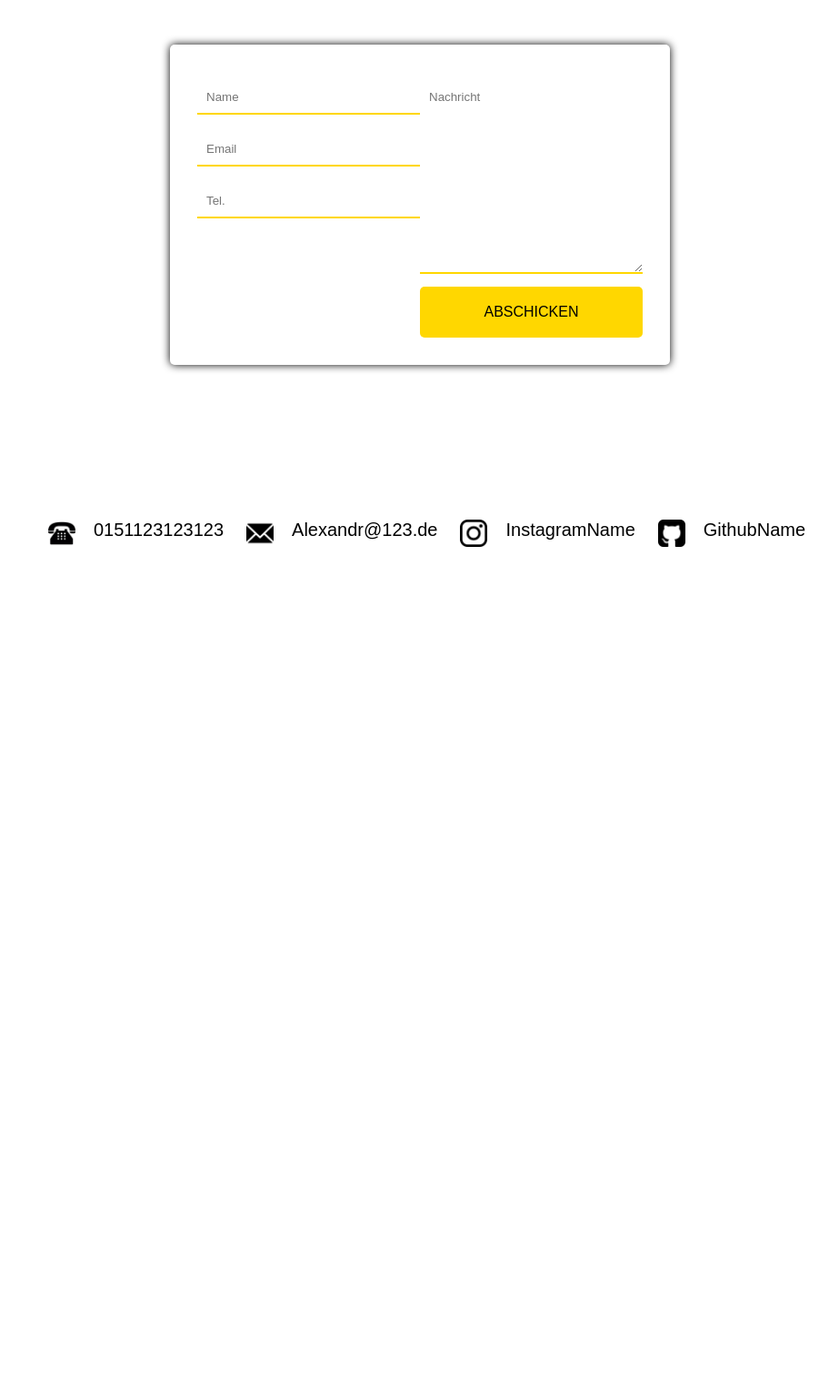
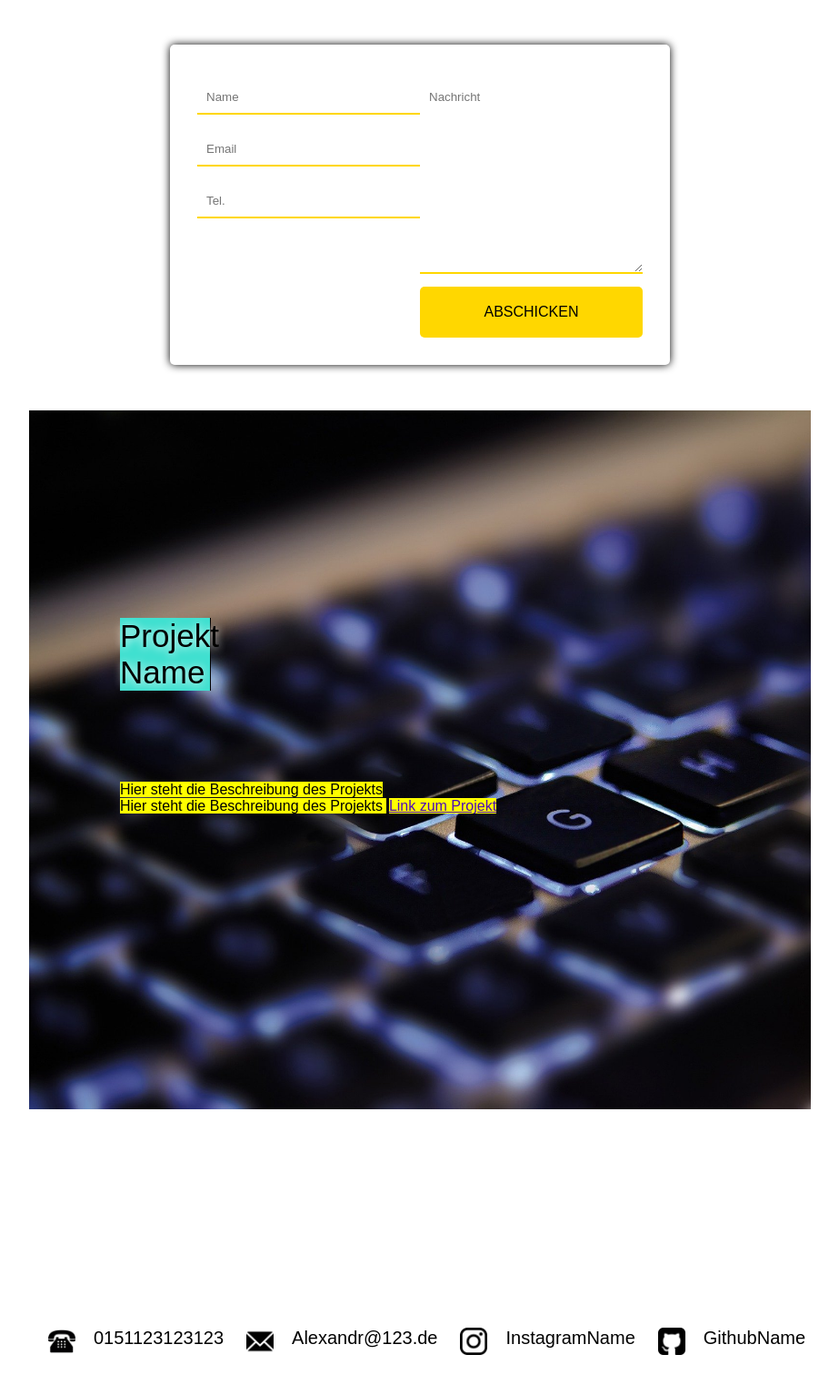
Before and after one commit to AlexandrIampolskiy/portfolio5000, a PHP site: page / in a window 1280 px wide. Shown: the part 2080-3613 px from the top of the page at 91% size, without its empty margins (178-1101 px from the left). Before the commit the page ends 2681 px from the top, so only its background shows below. Run offline with PHP 8.4, Linux system fonts and the light colour scheme; the visitor is signed in with stand-in values (Sample User, id 1); some libraries are stand-ins or nearby versions; some web fonts are replaced.

Commit message:
Add files via upload

```diff
--- a/index.php
+++ b/index.php
@@ -78,7 +78,7 @@
             <div class="portfolio-card-wrapper">
                 <div class="portfolio-card-image" style="background-image: url(img/java.jpg);"></div>
                 <div class="card-content-wrapper">
-                    <div class="card-content-logo">Java<!-- <img src="csharp.png" alt=""> --></div>
+                    <div class="card-content-logo">Java<!-- <img src="java.png" alt=""> --></div>
                     <div class="card-content-text">Hier steht etwas über meine Erfahrung mit Java</div>
                     <div class="skills">
                         <li>
@@ -90,7 +90,7 @@
             <div class="portfolio-card-wrapper">
                 <div class="portfolio-card-image" style="background-image: url(img/c++.jpg);"></div>
                 <div class="card-content-wrapper">
-                    <div class="card-content-logo">C++<!-- <img src="csharp.png" alt=""> --></div>
+                    <div class="card-content-logo">C++<!-- <img src="c++.png" alt=""> --></div>
                     <div class="card-content-text">Hier steht etwas über meine Erfahrung mit C++</div>
                     <div class="skills">
                         <li>
@@ -140,9 +140,84 @@
 
         </div>
     </section>
+
+
+    <section class="slider">
+        <div class="carousel-container">
+            <i id=btnPrev class="fas fa-arrow-left"></i>
+            <i id=btnNext class="fas fa-arrow-right"></i>
+            <div class="carousel-slide">
+                <div class="img-wrap">
+                    <img src="img/keyboard.jpg" alt="" width=1024px height=768px id=lastClone>
+                    <span class="img-text">
+                        <h1>Projekt Name</h1>Hier steht die Beschreibung des Projekts <br> Hier steht die Beschreibung des
+                        Projekts
+                    </span>
+                    <a class="link" href="google.com">Link zum Projekt</a>
+                </div>
+
+                <div class="img-wrap">
+                    <img src="img/java.jpg" alt="" width=1024px height=768px>
+                    <span class="img-text">
+                        <h1>Projekt Name</h1>Hier steht die Beschreibung des Projekts <br> Hier steht die Beschreibung des
+                        Projekts
+                    </span>
+                    <a class="link" href="google.com">Link zum Projekt</a>
+                </div>
+
+                <div class="img-wrap">
+                    <img src="img/css.jpg" alt="" width=1024px height=768px>
+                    <span class="img-text">
+                        <h1>Projekt Name</h1>Hier steht die Beschreibung des Projekts <br> Hier steht die Beschreibung des
+                        Projekts
+                    </span>
+                    <a class="link" href="google.com">Link zum Projekt</a>
+                </div>
+
+                <div class="img-wrap">
+                    <img src="img/javascript.jpg" alt="" width=1024px height=768px>
+                    <span class="img-text">
+                        <h1>Projekt Name</h1>Hier steht die Beschreibung des Projekts <br> Hier steht die Beschreibung des
+                        Projekts
+                    </span>
+                    <a class="link" href="google.com">Link zum Projekt</a>
+                </div>
+
+                <div class="img-wrap">
+                    <img src="img/csharp.jpg" alt="" width=1024px height=768px>
+                    <span class="img-text">
+                        <h1>Projekt Name</h1>Hier steht die Beschreibung des Projekts <br> Hier steht die Beschreibung des
+                        Projekts
+                    </span>
+                    <a class="link" href="google.com">Link zum Projekt</a>
+                </div>
+
+                <div class="img-wrap">
+                    <img src="img/keyboard.jpg" alt="" width=1024px height=768px>
+                    <span class="img-text">
+                        <h1>Projekt Name</h1>Hier steht die Beschreibung des Projekts <br> Hier steht die Beschreibung des
+                        Projekts
+                    </span>
+                    <a class="link" href="google.com">Link zum Projekt</a>
+                </div>
+
+                <div class="img-wrap">
+                    <img src="img/java.jpg" alt="" width=1024px height=768px id=firstClone>
+                    <span class="img-text">
+                        <h1>Projekt Name</h1>Hier steht die Beschreibung des Projekts <br> Hier steht die Beschreibung des
+                        Projekts
+                    </span>
+                    <a class="link" href="google.com">Link zum Projekt</a>
+                </div>
+            </div>
+        </div>
+    </section>
+
+
 </main>
 
 <?php
-require('footer.php');
+    require('footer.php');
 ?>
+
 </body>
--- a/style.css
+++ b/style.css
@@ -442,6 +442,84 @@ main .txt, h1 {
     border-radius: 5px;
 }
 
+
+
+/* Slider ______________________________________________________ */
+
+
+    .carousel-container {
+    width: 860px;
+    margin: auto;
+    overflow: hidden;
+    position: relative;
+    }
+
+    .carousel-slide {
+    display: flex;
+    }
+
+    .img-text h1 {
+        max-width: 100px;
+        background-color: turquoise;
+        position: relative;
+        bottom: 100px;
+    }
+
+    .img-text {
+        background-color: yellow;
+        position: relative;
+        top: -50%;
+        left: 100px;
+    }
+
+    .link {
+        background-color: yellow;
+        color: rgb(78, 12, 185);
+        position: relative;
+        top: -50%;
+        left: 10%;
+    }
+
+
+    #btnPrev {
+    position: absolute;
+    top: 50%;
+    z-index: 10;
+    left: 5%;
+    font-size: 50px;
+    color: red;
+    cursor: pointer;
+    }
+
+
+    #btnNext {
+    position: absolute;
+    top: 50%;
+    z-index: 10;
+    right: 5%;
+    font-size: 50px;
+    color: red;
+    cursor: pointer;
+    }
+
+    #btnNext:hover {
+        top: 50%;
+        right: 5%;
+        font-size: 80px;
+        color: white;
+        transition: 0.4s ease-in-out;
+    }
+
+    #btnPrev:hover {
+        top: 50%;
+        left: 5%;
+        font-size: 80px;
+        color: white;
+        transition: 0.4s ease;
+
+    }
+
+
 /* Footer contact data */
 
 .contact {
```
